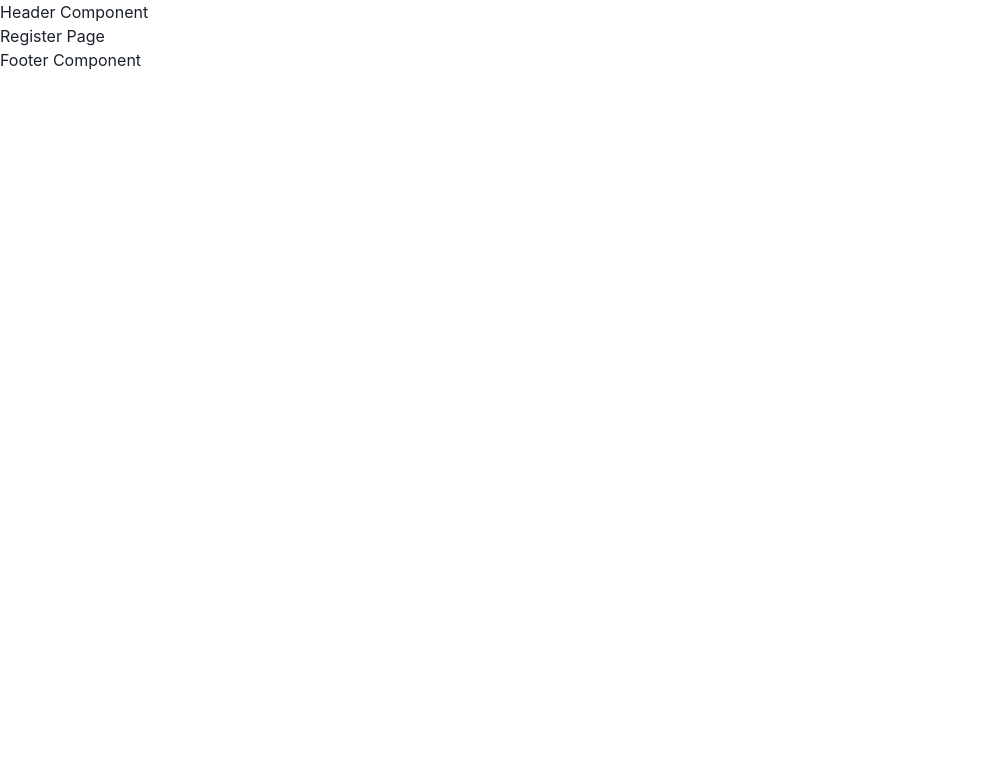
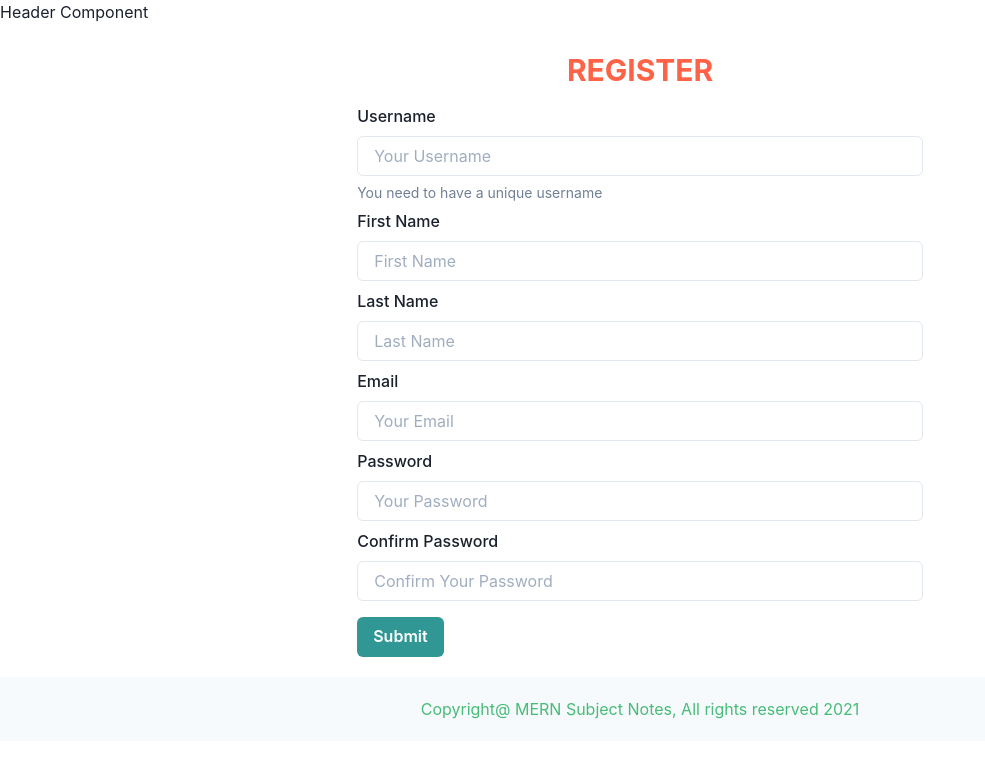
Before and after one commit to Apfirebolt/mern-subject-notes, a React (Create React App) app in the folder frontend/: page /register in a window 1280 px wide. Shown: the top 758 px of the page, without its empty margins (0-985 px from the left). Built offline with nearby package versions, Linux system fonts and the light colour scheme.

Commit message:
feat: frontend validation added

```diff
--- a/frontend/package.json
+++ b/frontend/package.json
@@ -10,6 +10,7 @@
     "@testing-library/react": "^11.2.7",
     "@testing-library/user-event": "^12.8.3",
     "axios": "^0.23.0",
+    "formik": "^2.2.9",
     "framer-motion": "^4.1.17",
     "react": "^17.0.2",
     "react-dom": "^17.0.2",
--- a/frontend/src/components/common/Footer.js
+++ b/frontend/src/components/common/Footer.js
@@ -1,9 +1,19 @@
 import React from 'react'
+import { Box, Text, Center, useColorModeValue } from '@chakra-ui/react'
 
 const FooterComponent = () => {
 
   return (
-    <h3>Footer Component</h3>
+    <Box
+      bg={useColorModeValue('gray.50', 'gray.900')}
+      color={useColorModeValue('gray.700', 'gray.200')}
+      p={5}>
+      <Center>
+        <Text as={'span'} color={'green.400'}>
+            Copyright@ MERN Subject Notes, All rights reserved 2021
+        </Text>
+      </Center>
+    </Box>
   )
 }
 
--- a/frontend/src/pages/Home.js
+++ b/frontend/src/pages/Home.js
@@ -1,10 +1,23 @@
-import React from 'react'
+import React from "react";
+import { Stack, Button } from "@chakra-ui/react";
 
 const HomePage = () => {
+  return (
+    <Stack spacing={4} direction="row" align="center">
+      <Button colorScheme="teal" size="xs">
+        Button
+      </Button>
+      <Button colorScheme="teal" size="sm">
+        Button
+      </Button>
+      <Button colorScheme="teal" size="md">
+        Button
+      </Button>
+      <Button colorScheme="teal" size="lg">
+        Button
+      </Button>
+    </Stack>
+  );
+};
 
-  return (
-    <h1>Home Page</h1>
-  )
-}
-
-export default HomePage
+export default HomePage;
--- a/frontend/src/pages/auth/Login.js
+++ b/frontend/src/pages/auth/Login.js
@@ -1,10 +1,82 @@
-import React from 'react'
+import React from "react";
+import { useForm } from "react-hook-form";
+import {
+  Input,
+  FormControl,
+  FormLabel,
+  Container,
+  FormErrorMessage,
+  Button,
+  Heading,
+  Center,
+} from "@chakra-ui/react";
 
 const LoginPage = () => {
+  const {
+    handleSubmit,
+    register,
+    formState: { errors, isSubmitting },
+  } = useForm();
 
+  function onSubmit(values) {
+    return new Promise((resolve) => {
+      setTimeout(() => {
+        alert(JSON.stringify(values, null, 2));
+        resolve();
+      });
+    });
+  }
   return (
-    <h1>Login Page</h1>
-  )
-}
+    <Container p={5}>
+      <Center color="tomato">
+        <Heading as="h4" size="lg" my={2}>
+            LOGIN
+        </Heading>
+      </Center>
 
-export default LoginPage
+      <form onSubmit={handleSubmit(onSubmit)}>
+        <FormControl isInvalid={errors.email} mt={2}>
+          <FormLabel htmlFor="email">Email</FormLabel>
+          <Input
+            id="email"
+            type="email"
+            placeholder="Your Email"
+            {...register("email", {
+              required: "Email field is required",
+              isEmail: "This must be valid email"
+            })}
+          />
+          <FormErrorMessage>
+            {errors.email && errors.email.message}
+          </FormErrorMessage>
+        </FormControl>
+
+        <FormControl isInvalid={errors.password} mt={2}>
+          <FormLabel htmlFor="email">Password</FormLabel>
+          <Input
+            id="password"
+            type="password"
+            placeholder="Your Password"
+            {...register("password", {
+              required: "Password field is required"
+            })}
+          />
+          <FormErrorMessage>
+            {errors.password && errors.password.message}
+          </FormErrorMessage>
+        </FormControl>
+
+        <Button
+          mt={4}
+          colorScheme="teal"
+          isLoading={isSubmitting}
+          type="submit"
+        >
+          Submit
+        </Button>
+      </form>
+    </Container>
+  );
+};
+
+export default LoginPage;
--- a/frontend/src/pages/auth/Register.js
+++ b/frontend/src/pages/auth/Register.js
@@ -1,10 +1,132 @@
-import React from 'react'
+import React from "react";
+import { useForm } from "react-hook-form";
+import {
+  Input,
+  FormControl,
+  FormLabel,
+  FormHelperText,
+  Container,
+  FormErrorMessage,
+  Button,
+  Heading,
+  Center,
+} from "@chakra-ui/react";
 
 const RegisterPage = () => {
+  const {
+    handleSubmit,
+    register,
+    formState: { errors, isSubmitting },
+  } = useForm();
 
+  function onSubmit(values) {
+    return new Promise((resolve) => {
+      setTimeout(() => {
+        alert(JSON.stringify(values, null, 2));
+        resolve();
+      });
+    });
+  }
   return (
-    <h1>Register Page</h1>
-  )
-}
+    <Container p={5}>
+      <Center color="tomato">
+        <Heading as="h4" size="lg" my={2}>
+            REGISTER
+        </Heading>
+      </Center>
 
-export default RegisterPage
+      <form onSubmit={handleSubmit(onSubmit)}>
+        <FormControl isInvalid={errors.username} mt={2}>
+          <FormLabel htmlFor="name">Username</FormLabel>
+          <Input
+            id="username"
+            placeholder="Your Username"
+            {...register("username", {
+              required: "Username field is required",
+              minLength: { value: 4, message: "Minimum length should be 4" },
+            })}
+          />
+          <FormHelperText>You need to have a unique username</FormHelperText>
+          <FormErrorMessage>
+            {errors.username && errors.username.message}
+          </FormErrorMessage>
+        </FormControl>
+
+        <FormControl mt={2}>
+          <FormLabel htmlFor="firstName">First Name</FormLabel>
+          <Input
+            id="firstName"
+            placeholder="First Name"
+            {...register("firstName")}
+          />
+        </FormControl>
+
+        <FormControl mt={2}>
+          <FormLabel htmlFor="lastName">Last Name</FormLabel>
+          <Input
+            id="lastName"
+            placeholder="Last Name"
+            {...register("lastName")}
+          />
+        </FormControl>
+
+        <FormControl isInvalid={errors.email} mt={2}>
+          <FormLabel htmlFor="email">Email</FormLabel>
+          <Input
+            id="email"
+            type="email"
+            placeholder="Your Email"
+            {...register("email", {
+              required: "Email field is required",
+              isEmail: "This must be valid email"
+            })}
+          />
+          <FormErrorMessage>
+            {errors.email && errors.email.message}
+          </FormErrorMessage>
+        </FormControl>
+
+        <FormControl isInvalid={errors.password} mt={2}>
+          <FormLabel htmlFor="email">Password</FormLabel>
+          <Input
+            id="password"
+            type="password"
+            placeholder="Your Password"
+            {...register("password", {
+              required: "Password field is required"
+            })}
+          />
+          <FormErrorMessage>
+            {errors.password && errors.password.message}
+          </FormErrorMessage>
+        </FormControl>
+
+        <FormControl isInvalid={errors.confirmPassword} mt={2}>
+          <FormLabel htmlFor="email">Confirm Password</FormLabel>
+          <Input
+            id="confirmPassword"
+            type="password"
+            placeholder="Confirm Your Password"
+            {...register("confirmPassword", {
+              required: "Confirm Password field is required"
+            })}
+          />
+          <FormErrorMessage>
+            {errors.confirmPassword && errors.confirmPassword.message}
+          </FormErrorMessage>
+        </FormControl>
+
+        <Button
+          mt={4}
+          colorScheme="teal"
+          isLoading={isSubmitting}
+          type="submit"
+        >
+          Submit
+        </Button>
+      </form>
+    </Container>
+  );
+};
+
+export default RegisterPage;
```
Also changed, not shown: frontend/src/components/common/ConfirmModal.js (added, +38 -0 lines), frontend/src/components/common/Loader.js (+13 -7 lines), frontend/src/components/common/Toast.js (added, +29 -0 lines), 1 other file (tests, documents, lock files or other folders).
